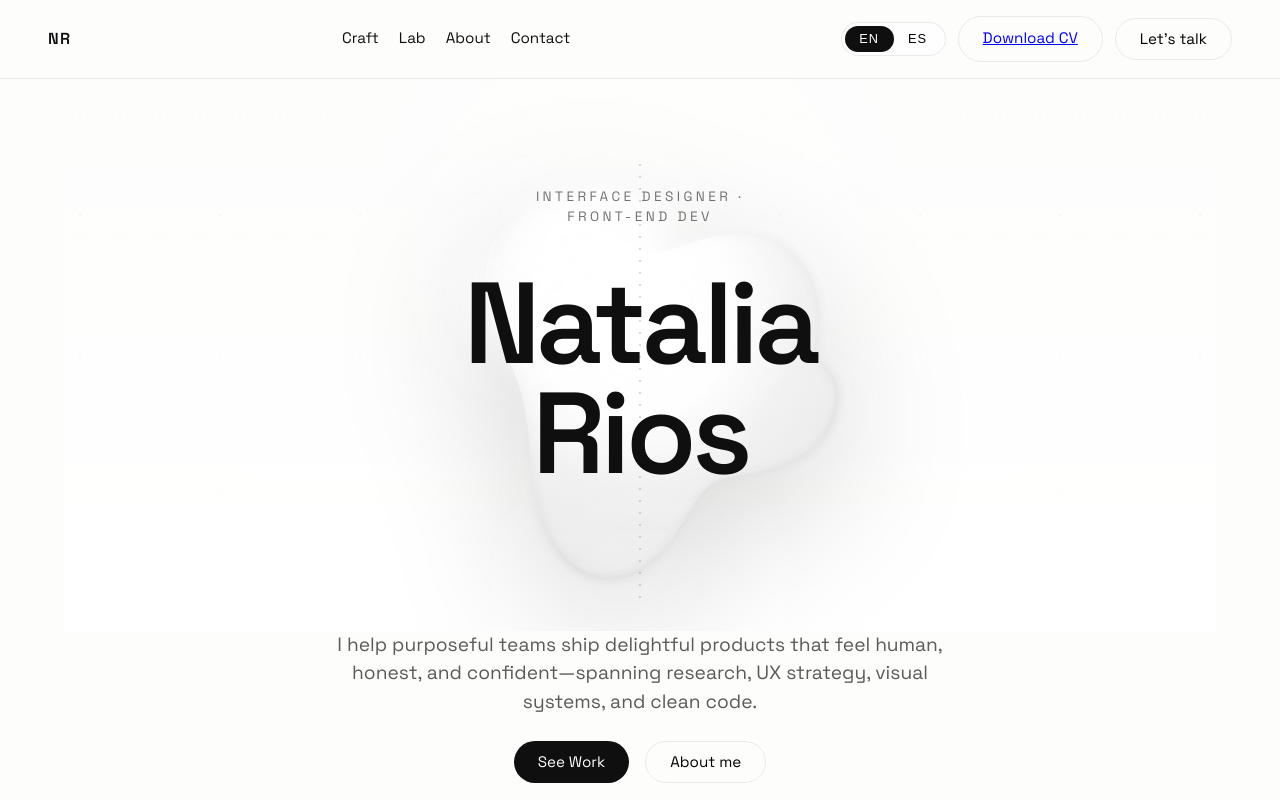
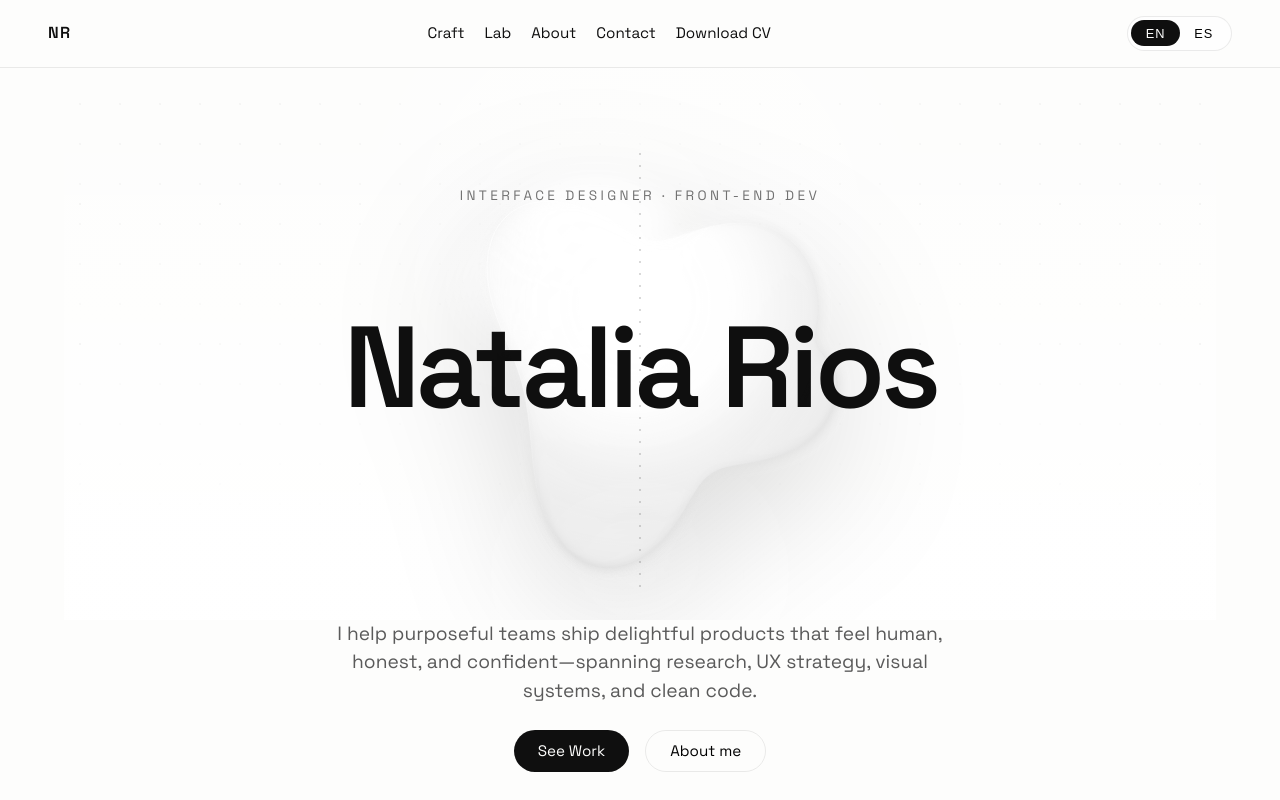
Before and after one commit to nattriose/natalia-rios-portafolio, a plain HTML site: page index.html in a window 1280 px wide. Shown: the top 800 px of the page. Drawn offline with Linux system fonts and the light colour scheme.

Commit message:
Update portfolio: improve blob design, add bilingual support, enhance footer and project details

```diff
--- a/index.html
+++ b/index.html
@@ -24,6 +24,10 @@
         <a href="#lab" data-i18n="nav.lab">Lab</a>
         <a href="#about" data-i18n="nav.about">About</a>
         <a href="#contact" data-i18n="nav.contact">Contact</a>
+        <a id="cv-link"
+        href="assets/Natalia-Rios-CV-EN.pdf"
+        download
+        data-i18n="header.cv" href="#cv" data-i18n="nav.contact">CV</a>
       </nav>
       <div class="header-actions">
         <div class="language-toggle" role="group" aria-label="Language toggle">
@@ -32,18 +36,8 @@
           </button>
           <button class="lang-btn" data-lang="es" aria-pressed="false">ES</button>
         </div>
-        <a
-          id="cv-link"
-          class="ghost-btn"
-          href="assets/Natalia-Rios-CV-EN.pdf"
-          download
-          data-i18n="header.cv"
-        >
-          Download CV
-        </a>
-        <button class="ghost-btn" data-scroll="#contact" data-i18n="header.talk">
-          Let’s talk
-        </button>
+
+
       </div>
     </header>
 
@@ -278,8 +272,8 @@
           <h2 data-i18n="contact.heading">Let’s build something intentional.</h2>
         </div>
         <div class="contact-actions">
-          <a href="mailto:hello@natiarios.design" class="primary-btn" data-i18n="contact.email">
-            hello@natiarios.design
+          <a href="mailto:nata9532@icloud.com" class="primary-btn" data-i18n="contact.email">
+           nata9532@icloud.com
           </a>
           <div class="links">
             <a href="#" aria-label="LinkedIn" data-i18n="contact.linkedin">LinkedIn ↗</a>
--- a/scripts.js
+++ b/scripts.js
@@ -94,7 +94,7 @@ const translations = {
     contact: {
       label: "Contact",
       heading: "Let’s build something intentional.",
-      email: "hello@natiarios.design",
+      email: "nata9532@icloud.com",
       linkedin: "LinkedIn ↗",
       dribbble: "Dribbble ↗",
       readcv: "Read.cv ↗",
@@ -107,7 +107,7 @@ const translations = {
     nav: { craft: "Proyectos", lab: "Laboratorio", about: "Perfil", contact: "Contacto" },
     header: { talk: "Hablemos", cv: "Descargar CV" },
     hero: {
-      role: "Diseñadora UX/UI · Front-end",
+      role: "Diseñadora UX/UI · Front-end Dev",
       name: "Natalia Rios",
       side: "Simplifico, humanizo.",
       more: "Conoce más →",
--- a/styles.css
+++ b/styles.css
@@ -183,6 +183,7 @@ main {
   align-items: center;
   min-height: 420px;
   isolation: isolate;
+  width: 100%;
 }
 
 .hero-center::after {
```
